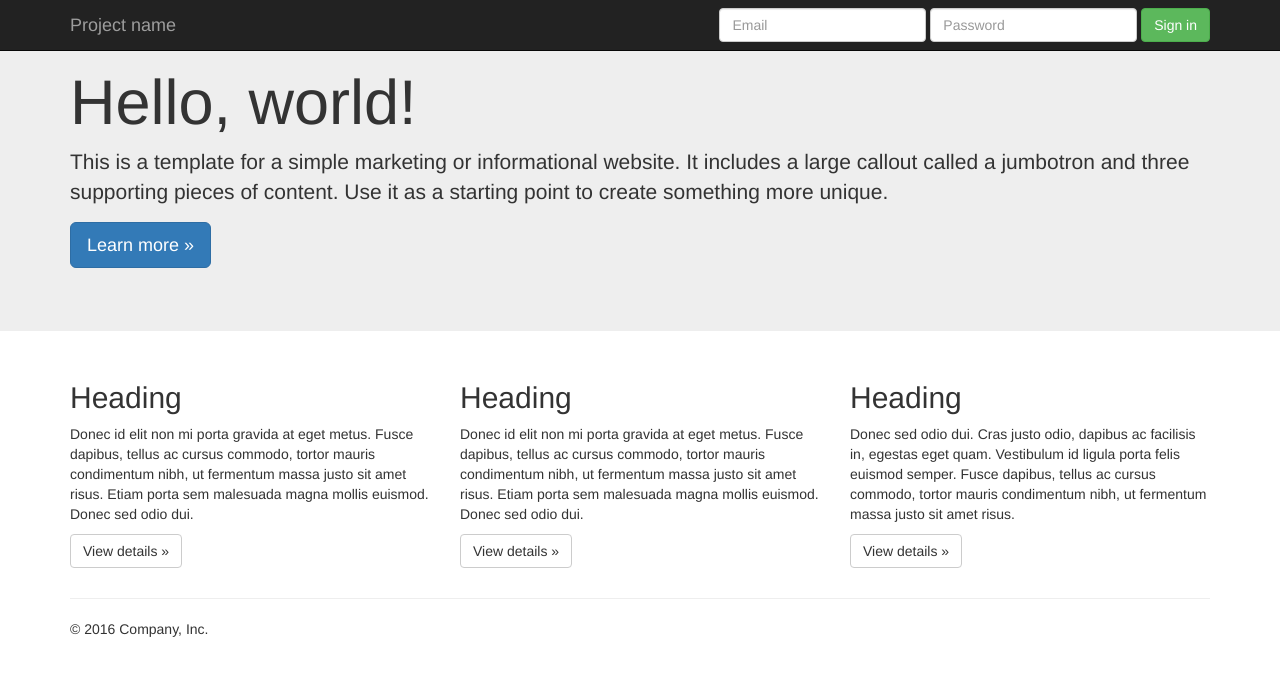
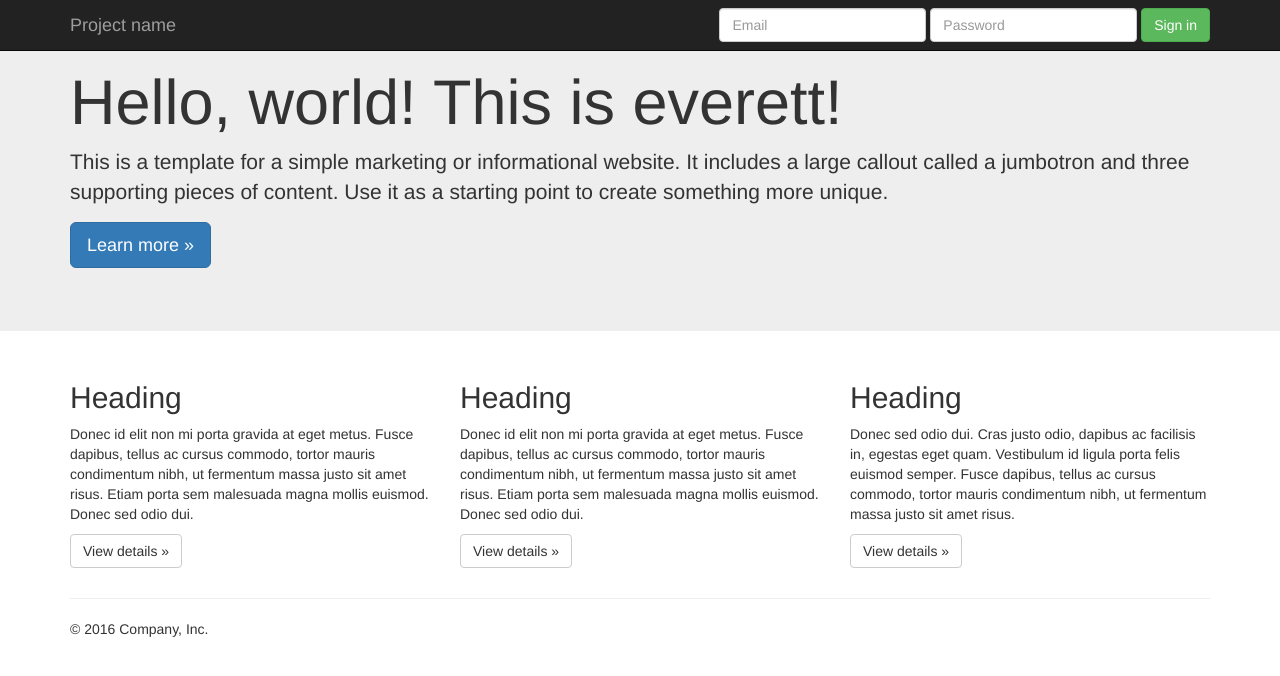
Before and after one commit to aviva101/testing, a plain HTML site: page index.html in a window 1280 px wide. Drawn offline with nearby package versions, Linux system fonts and the light colour scheme; a script that the page names is missing; files whose address does not match are found by name.

Commit message:
Update index.html

```diff
--- a/index.html
+++ b/index.html
@@ -46,7 +46,7 @@
     <!-- Main jumbotron for a primary marketing message or call to action -->
     <div class="jumbotron">
       <div class="container">
-        <h1>Hello, world!</h1>
+        <h1>Hello, world! This is everett!</h1>
         <p>This is a template for a simple marketing or informational website. It includes a large callout called a jumbotron and three supporting pieces of content. Use it as a starting point to create something more unique.</p>
         <p><a class="btn btn-primary btn-lg" href="#" role="button">Learn more &raquo;</a></p>
       </div>
```
